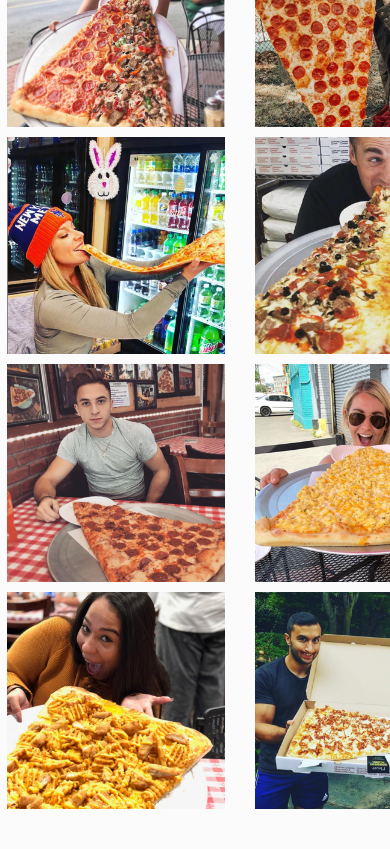
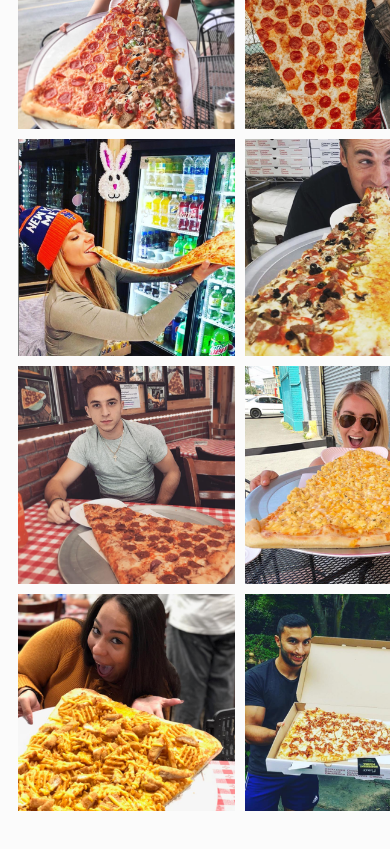
Before and after one commit to juniperalcorn/pizza-barn, a React (Create React App) app: page / in a window 390 px wide. Shown: the part 1980-2829 px from the top of the page. Built offline with nearby package versions, Linux system fonts and the light colour scheme.

Commit message:
Final fixes

```diff
--- a/src/components/media/Media.css
+++ b/src/components/media/Media.css
@@ -43,6 +43,7 @@
 .media__container__gallery__image {
     height: 363px;
     width: 363px;
+    margin-bottom: -1%;
 }
 
 .media__container__gallery {
@@ -63,8 +64,6 @@
     .media__container__gallery__image {
         width: 217.5px;
         height: 217.5px;
-        margin-right: 7.33px;
-        margin-left: 7.33px;
     }
     .media {
         background-color: #fbfbfb;
@@ -76,7 +75,7 @@
         display: grid;
         grid-template-columns: repeat(2, 0.5fr);
         grid-template-rows: repeat(4, 0.25fr);
-        margin-right: -3%;
+        margin-left: 2.2%;
     }
 
     .media__container__copy {
@@ -118,9 +117,13 @@
 
     .column1 {
         grid-column: 1;
+        margin-left: 7.33px;
+        margin-right: 0;
     }
 
     .column2 {
         grid-column: 2;
+        margin-right: 7.33px;
+        margin-left: 0;
     }
 }
```
